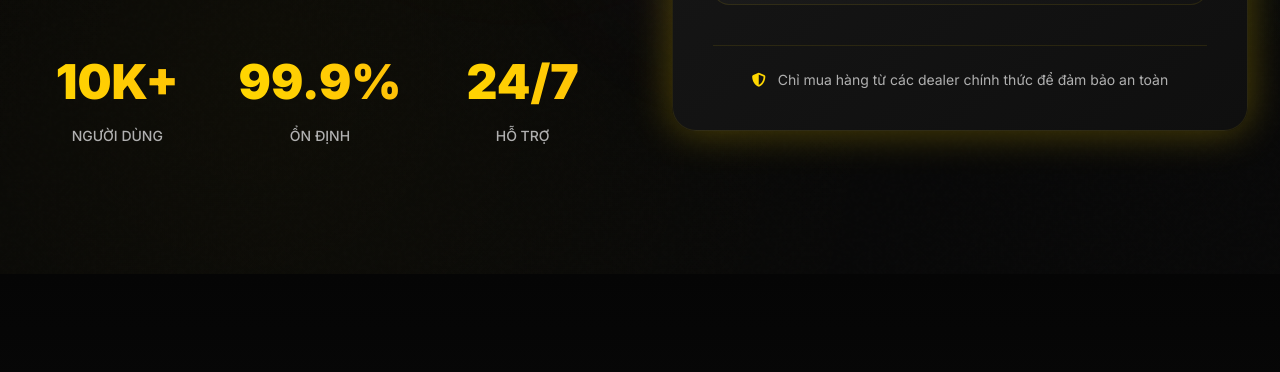
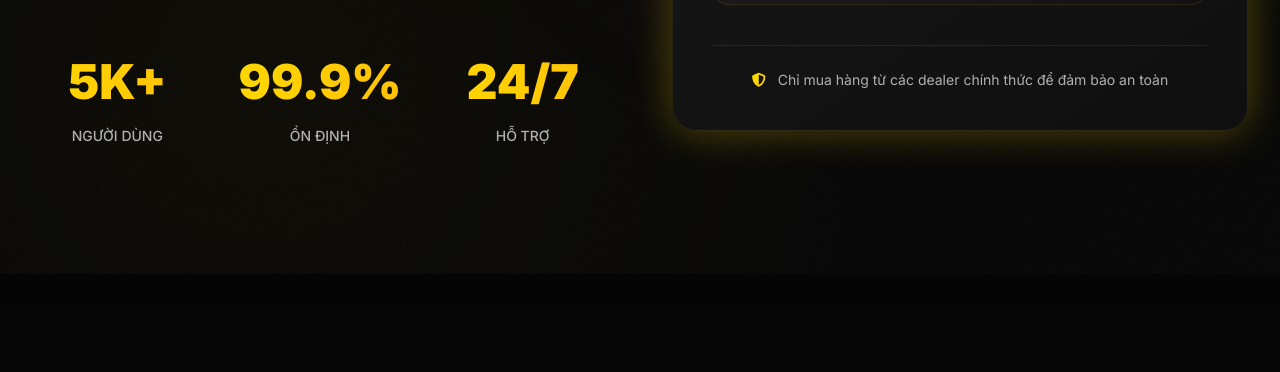
Before and after one commit to MaxkernelCheat/MAX-Kernel, a plain HTML site: page index.html in a window 1280 px wide. Shown: the part 702-1074 px from the top of the page. Drawn offline with nearby package versions, Linux system fonts and the light colour scheme.

Commit message:
Update index.html

```diff
--- a/index.html
+++ b/index.html
@@ -384,7 +384,7 @@
                     <!-- Stats -->
                     <div class="grid grid-cols-3 gap-8">
                         <div class="text-center">
-                            <div class="counter mb-2">10K+</div>
+                            <div class="counter mb-2">5K+</div>
                             <p class="text-textSub text-sm font-medium">NGƯỜI DÙNG</p>
                         </div>
                         <div class="text-center">
```
